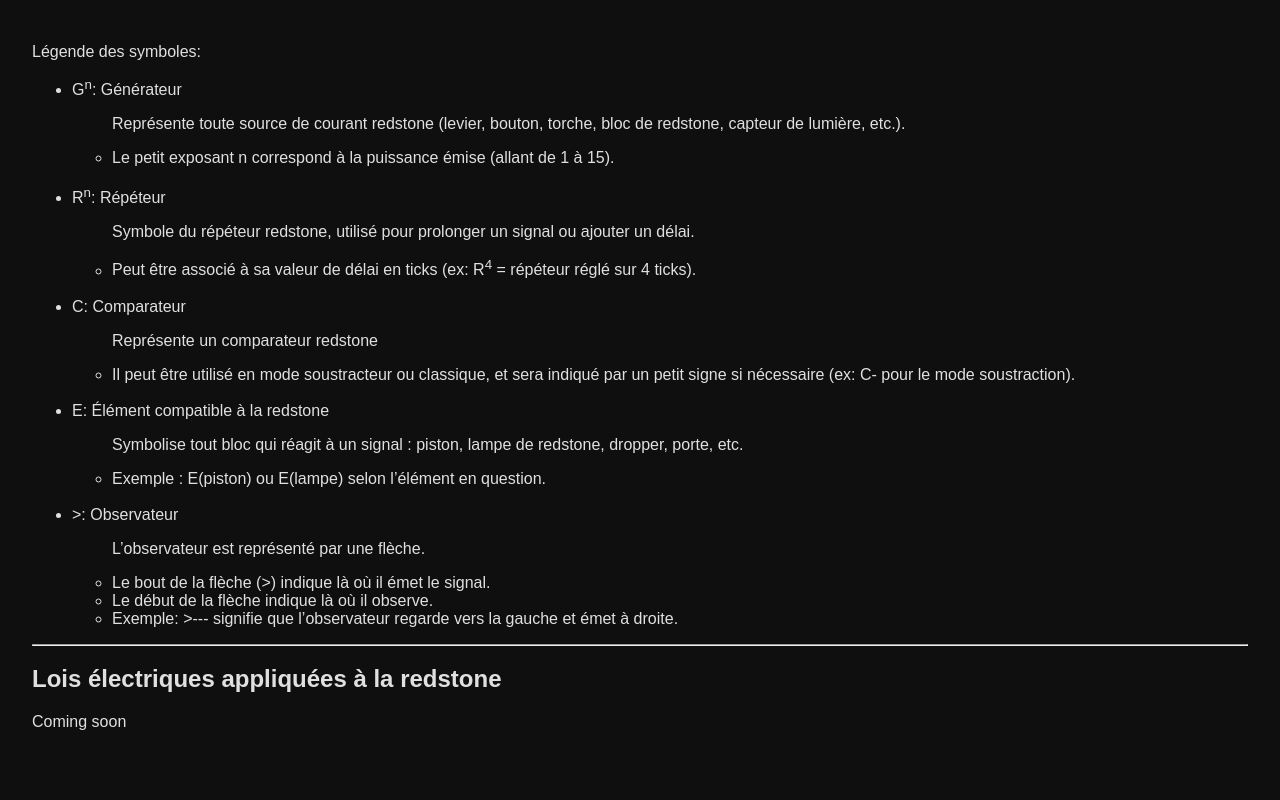
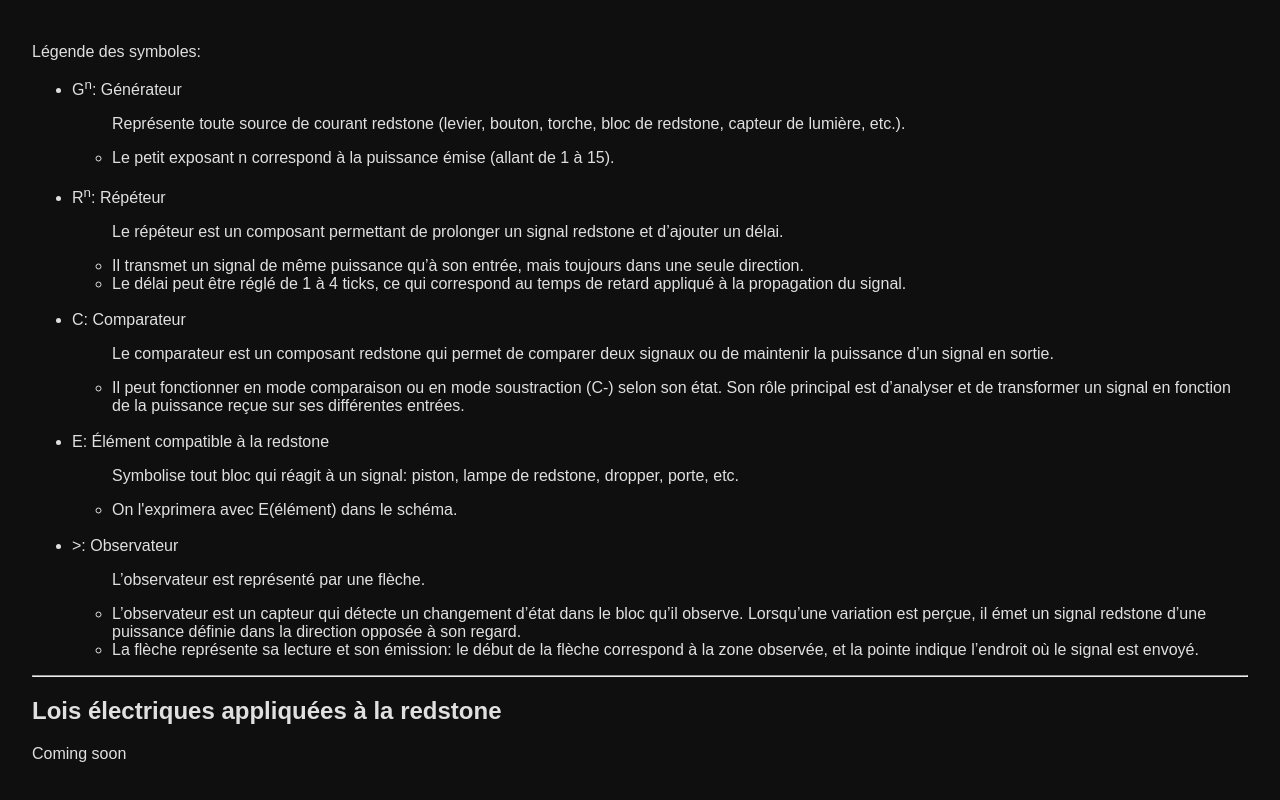
Before and after one commit to Hunterdivin30/Minecraft-Physique-Theorique, a plain HTML site: page Scientifique/representationelectriqueredstone.html in a window 1280 px wide. Shown: the part 562-1362 px from the top of the page. Before the commit the page ends 1341 px from the top, so only its background shows below. Drawn offline with Linux system fonts and the light colour scheme; files that its build step writes are made by us from their sources.

Commit message:
Correction Rédaction representationelectriqueredstone.html

```diff
--- a/Scientifique/representationelectriqueredstone.html
+++ b/Scientifique/representationelectriqueredstone.html
@@ -37,28 +37,28 @@
 <br>
 <li>R<sup>n</sup>: Répéteur</li>
 <ul>
-<p>Symbole du répéteur redstone, utilisé pour prolonger un signal ou ajouter un délai.</p>
-<li>Peut être associé à sa valeur de délai en ticks (ex: R<sup>4</sup> = répéteur réglé sur 4 ticks).</li>
+<p>Le répéteur est un composant permettant de prolonger un signal redstone et d’ajouter un délai.</p>
+<li>Il transmet un signal de même puissance qu’à son entrée, mais toujours dans une seule direction.</li>
+<li>Le délai peut être réglé de 1 à 4 ticks, ce qui correspond au temps de retard appliqué à la propagation du signal.</li>
 </ul>
 <br>
 <li>C: Comparateur</li>
 <ul>
-<p>Représente un comparateur redstone</p>
-<li>Il peut être utilisé en mode soustracteur ou classique, et sera indiqué par un petit signe si nécessaire (ex: C- pour le mode soustraction).</li>
+<p>Le comparateur est un composant redstone qui permet de comparer deux signaux ou de maintenir la puissance d’un signal en sortie.</p>
+<li>Il peut fonctionner en mode comparaison ou en mode soustraction (C-) selon son état. Son rôle principal est d’analyser et de transformer un signal en fonction de la puissance reçue sur ses différentes entrées.</li>
 </ul>
 <br>
 <li>E: Élément compatible à la redstone</li>
 <ul>
-<p>Symbolise tout bloc qui réagit à un signal : piston, lampe de redstone, dropper, porte, etc.</p>
-<li>Exemple : E(piston) ou E(lampe) selon l’élément en question.</li>
+<p>Symbolise tout bloc qui réagit à un signal: piston, lampe de redstone, dropper, porte, etc.</p>
+<li>On l'exprimera avec E(élément) dans le schéma.</li>
 </ul>
 <br>
 <li>>: Observateur</li>
 <ul>
 <p>L’observateur est représenté par une flèche.</p>
-<li>Le bout de la flèche (>) indique là où il émet le signal.</li>
-<li>Le début de la flèche indique là où il observe.</li>
-<li>Exemple: >--- signifie que l’observateur regarde vers la gauche et émet à droite.</li>
+<li>L’observateur est un capteur qui détecte un changement d’état dans le bloc qu’il observe. Lorsqu’une variation est perçue, il émet un signal redstone d’une puissance définie dans la direction opposée à son regard.</li>
+<li>La flèche représente sa lecture et son émission: le début de la flèche correspond à la zone observée, et la pointe indique l’endroit où le signal est envoyé.</li>
 </ul>
 </ul>
 <hr>
```
